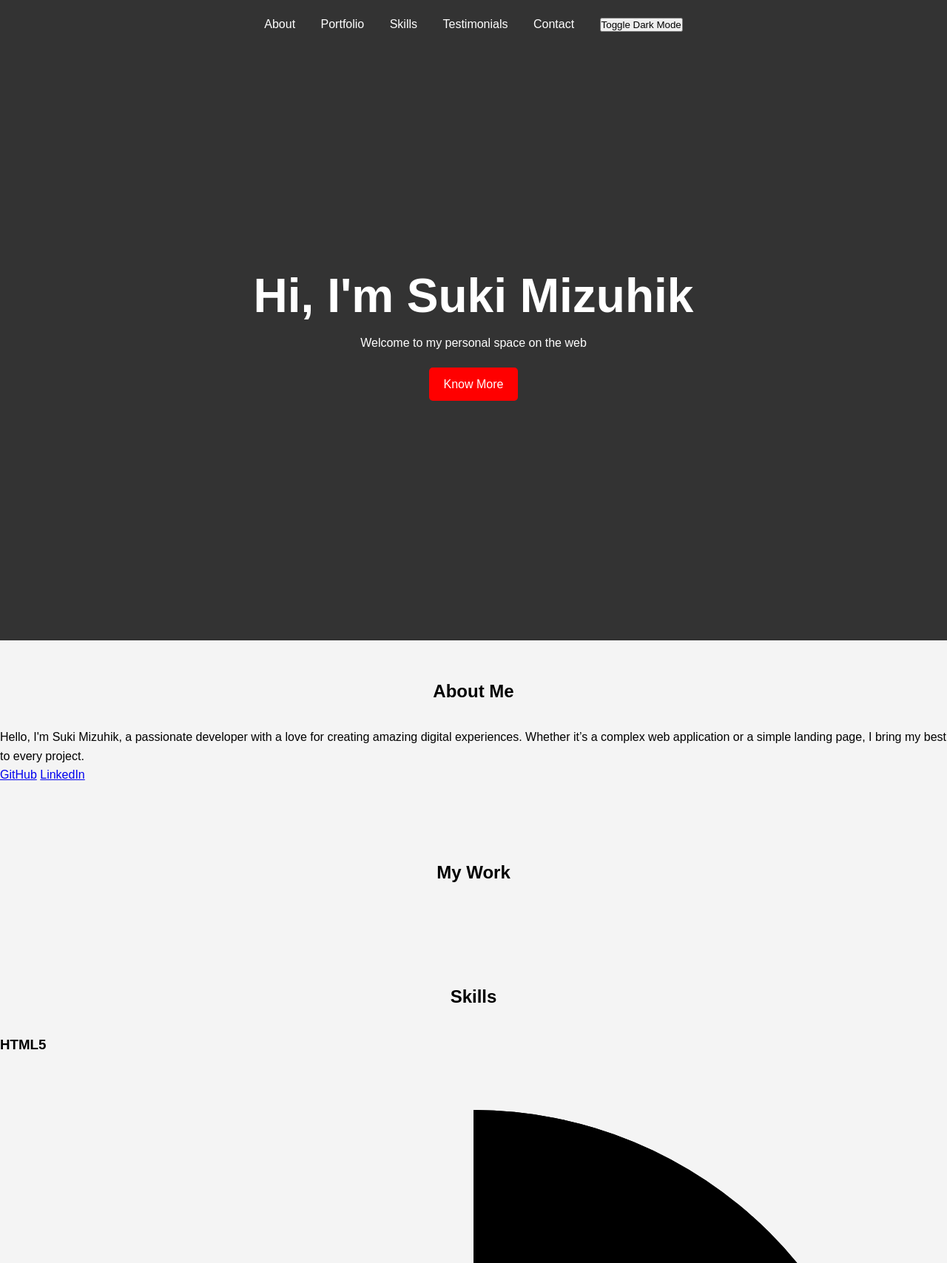
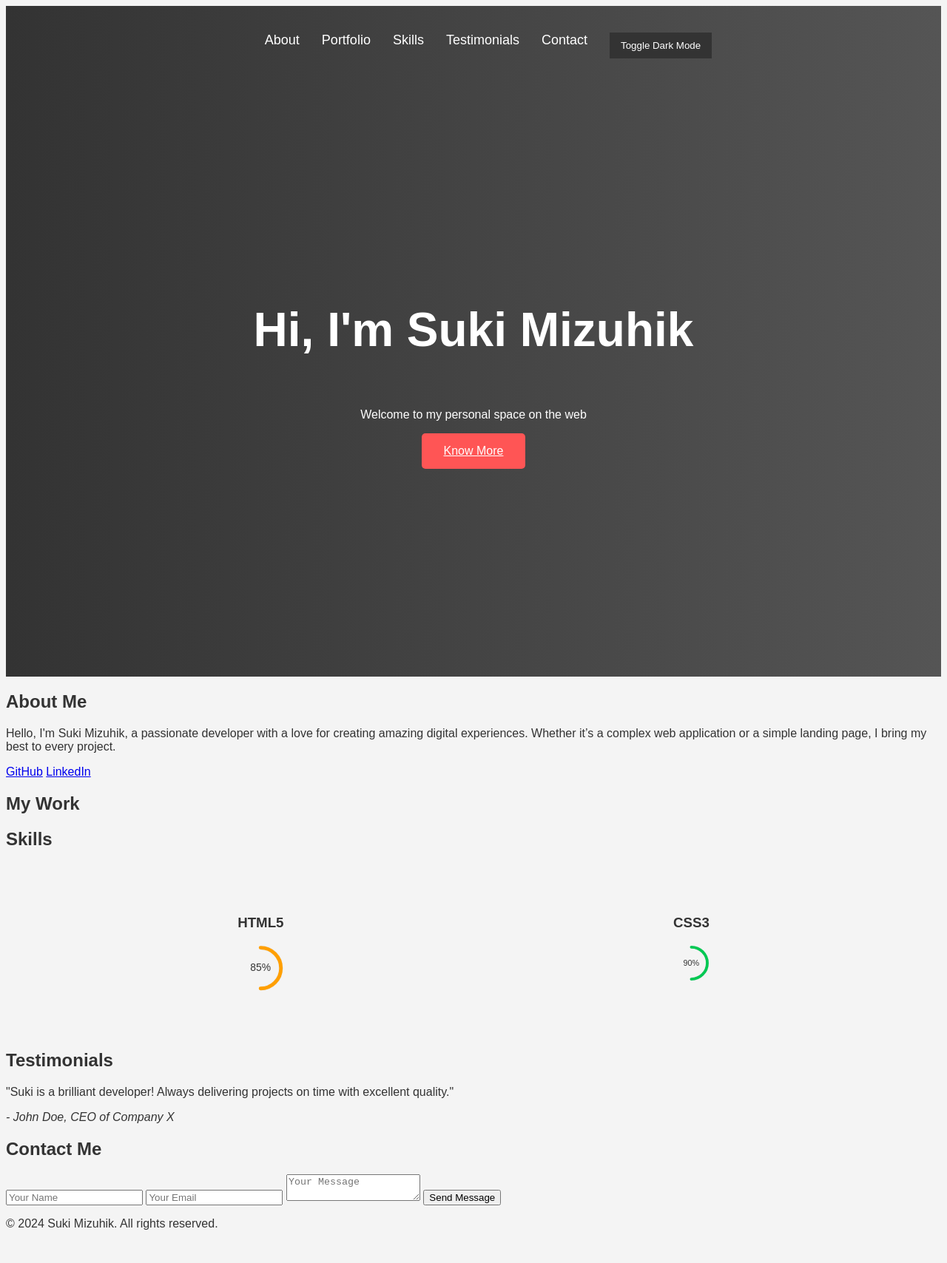
Before and after one commit to MizuhikiHidden/MizuhikiHidden.github.io, a plain HTML site: page index.html in a window 1280 px wide. Shown: the top 1708 px of the page at 74% size. After the commit the page ends 1680 px from the top, so only its background shows below. Drawn offline with Linux system fonts and the light colour scheme.

Commit message:
Update style.css

```diff
--- a/style.css
+++ b/style.css
@@ -1,41 +1,48 @@
-* {
-    margin: 0;
-    padding: 0;
-    box-sizing: border-box;
+/* General styles */
+body {
+    font-family: 'Arial', sans-serif;
+    background-color: #f4f4f4;
+    color: #333;
+    transition: background-color 0.5s, color 0.5s;
 }
 
-body {
-    font-family: 'Arial', sans-serif;
-    line-height: 1.6;
-    background: #f4f4f4;
+body.dark-mode {
+    background-color: #222;
+    color: #eee;
 }
 
 header {
-    background: #333;
-    color: #fff;
-    padding: 20px 0;
+    background: linear-gradient(to right, #333, #555);
+    padding: 20px;
     text-align: center;
 }
 
 nav ul {
+    display: flex;
+    justify-content: center;
     list-style-type: none;
-    margin: 0;
-    padding: 0;
 }
 
 nav ul li {
-    display: inline;
     margin: 0 15px;
 }
 
 nav ul li a {
     color: #fff;
     text-decoration: none;
+    font-size: 18px;
+    transition: color 0.3s;
 }
 
+nav ul li a:hover {
+    color: #f00;
+}
+
+/* Hero Section */
 .hero {
+    height: 100vh;
     background-image: url('assets/hero-bg.jpg');
-    height: 100vh;
+    background-size: cover;
     display: flex;
     flex-direction: column;
     justify-content: center;
@@ -45,49 +52,96 @@ nav ul li a {
 
 .hero h1 {
     font-size: 4em;
+    animation: fadeIn 2s ease-in-out;
 }
 
 .btn {
-    background: #f00;
+    background-color: #ff5555;
     color: #fff;
-    padding: 10px 20px;
-    text-decoration: none;
+    padding: 15px 30px;
+    border: none;
     border-radius: 5px;
-    margin-top: 20px;
+    cursor: pointer;
+    transition: background-color 0.3s;
 }
 
-#about, #portfolio, #skills, #contact {
-    padding: 50px 0;
+.btn:hover {
+    background-color: #ff3333;
 }
 
-h2 {
-    text-align: center;
-    margin-bottom: 30px;
+@keyframes fadeIn {
+    from { opacity: 0; }
+    to { opacity: 1; }
 }
 
-.gallery {
+/* Skills Section with Circular Progress Bars */
+.skills-container {
     display: flex;
     justify-content: space-around;
+    padding: 50px;
 }
 
-.project-card {
-    width: 30%;
-    padding: 10px;
+.skill-card {
+    text-align: center;
 }
 
-.skill-bar {
-    width: 100%;
-    background: #ddd;
+.circular-chart {
+    display: block;
+    margin: 10px auto;
+    max-width: 80px;
+    max-height: 80px;
 }
 
-.skill-level {
-    height: 20px;
-    background: #3b5998;
+.circular-chart .circle-bg {
+    fill: none;
+    stroke: #eee;
+    stroke-width: 3.8;
 }
 
-footer {
-    background: #333;
+.circular-chart .circle {
+    fill: none;
+    stroke-width: 2.8;
+    stroke-linecap: round;
+}
+
+.orange .circle {
+    stroke: #ff9f00;
+}
+
+.green .circle {
+    stroke: #00c853;
+}
+
+.percentage {
+    font-size: 0.5em;
+    text-anchor: middle;
+    fill: #333;
+}
+
+body.dark-mode .percentage {
+    fill: #eee;
+}
+
+/* Dark Mode Toggle Button */
+#theme-toggle {
+    background-color: #333;
     color: #fff;
-    padding: 20px;
-    text-align: center;
+    border: none;
+    padding: 10px 15px;
+    cursor: pointer;
+    transition: background-color 0.3s;
 }
+
+#theme-toggle:hover {
+    background-color: #555;
+}
+
+/* Dark Mode Styles */
+body.dark-mode #theme-toggle {
+    background-color: #fff;
+    color: #333;
+}
+
+body.dark-mode header {
+    background: linear-gradient(to right, #222, #444);
+}
```
